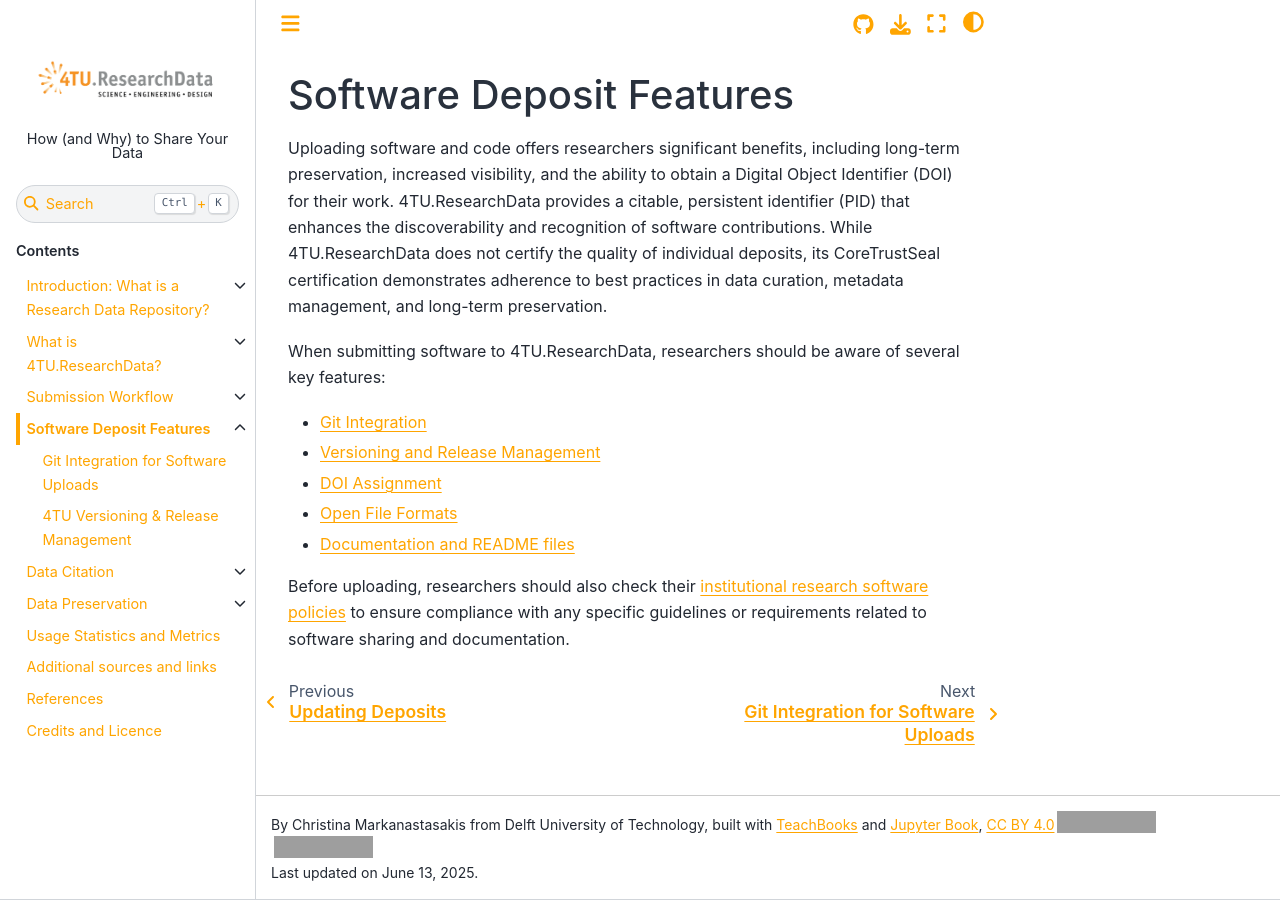
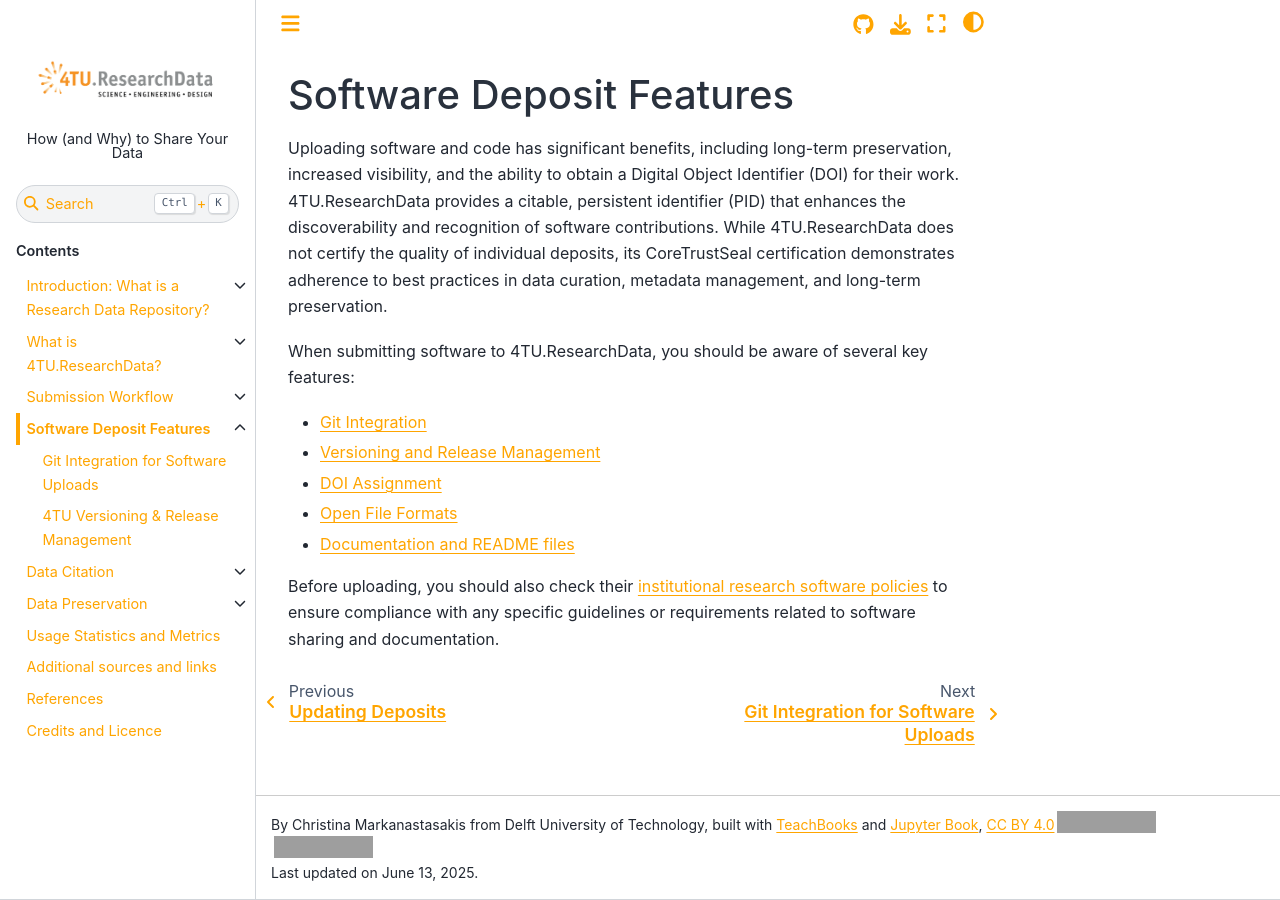
Before and after one commit to TUDelft-books/FAIR4TU_Submission_Help, a Jupyter Book: the page built from book/software_deposit_features/intro.md, in a window 1280 px wide. Built offline with Jupyter Book 1.0.4 settings and Sphinx 7.4.7 and the Sphinx Book theme 1.1.4, drawn with Linux system fonts in a browser that asks for light colours; pages that are not in the unit, such as notebooks, are missing from menus; comment, search, counter and statistics services are not loaded; grey boxes are pictures that could not be loaded.

Commit message:
Update intro.md

```diff
--- a/book/software_deposit_features/intro.md
+++ b/book/software_deposit_features/intro.md
@@ -1,8 +1,8 @@
 # Software Deposit Features
 
-Uploading software and code offers researchers significant benefits, including long-term preservation, increased visibility, and the ability to obtain a Digital Object Identifier (DOI) for their work. 4TU.ResearchData provides a citable, persistent identifier (PID) that enhances the discoverability and recognition of software contributions. While 4TU.ResearchData does not certify the quality of individual deposits, its CoreTrustSeal certification demonstrates adherence to best practices in data curation, metadata management, and long-term preservation.
+Uploading software and code has significant benefits, including long-term preservation, increased visibility, and the ability to obtain a Digital Object Identifier (DOI) for their work. 4TU.ResearchData provides a citable, persistent identifier (PID) that enhances the discoverability and recognition of software contributions. While 4TU.ResearchData does not certify the quality of individual deposits, its CoreTrustSeal certification demonstrates adherence to best practices in data curation, metadata management, and long-term preservation.
 
-When submitting software to 4TU.ResearchData, researchers should be aware of several key features:
+When submitting software to 4TU.ResearchData, you should be aware of several key features:
 
 - [Git Integration](/software_deposit_features/git_integration)
 - [Versioning and Release Management](/software_deposit_features/versioning_and_release_management)
@@ -10,4 +10,4 @@ When submitting software to 4TU.ResearchData, researchers should be aware of sev
 - [Open File Formats](/submission_workflow/supported_file_formats)
 - [Documentation and README files](/submission_workflow/data_curation.md#Metadata-Review-Process-Checklist)
 
-Before uploading, researchers should also check their [institutional research software policies](/introduction/institutional_requirements) to ensure compliance with any specific guidelines or requirements related to software sharing and documentation.
+Before uploading, you should also check their [institutional research software policies](/introduction/institutional_requirements) to ensure compliance with any specific guidelines or requirements related to software sharing and documentation.
```
